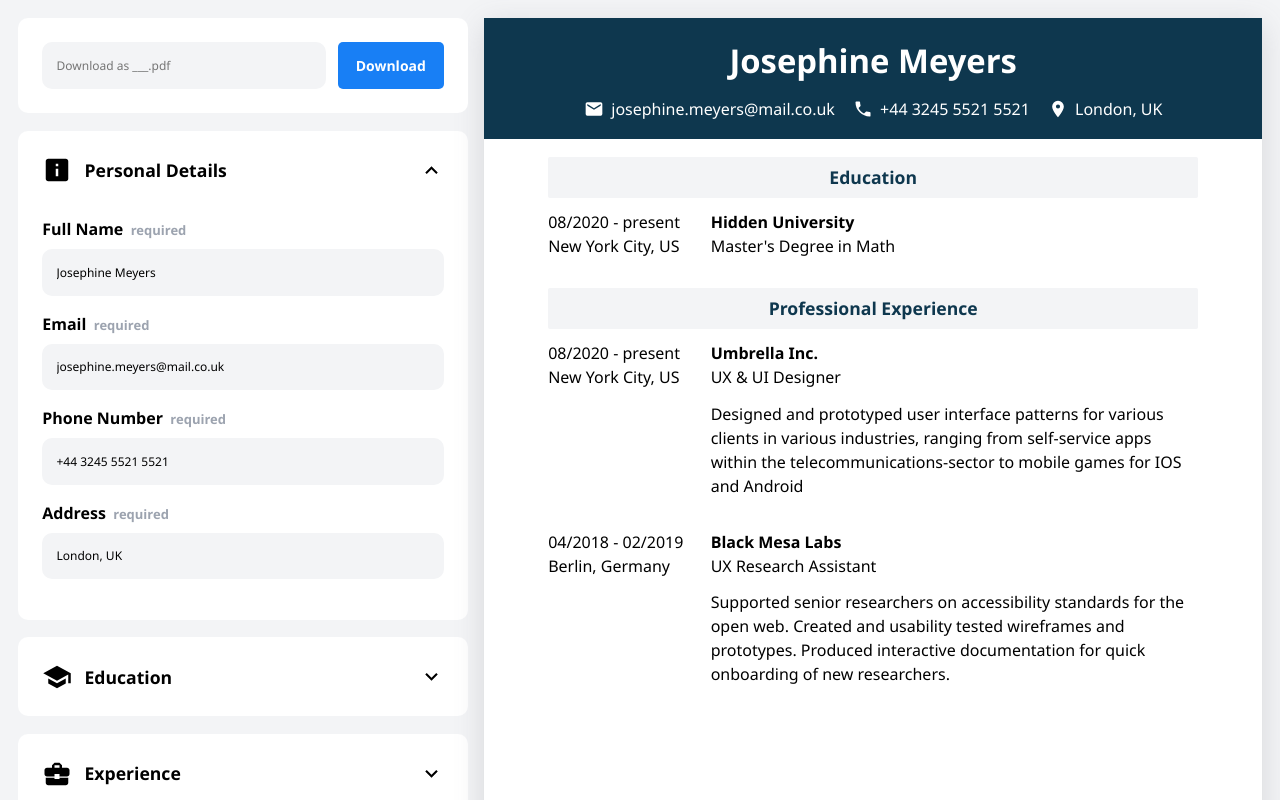
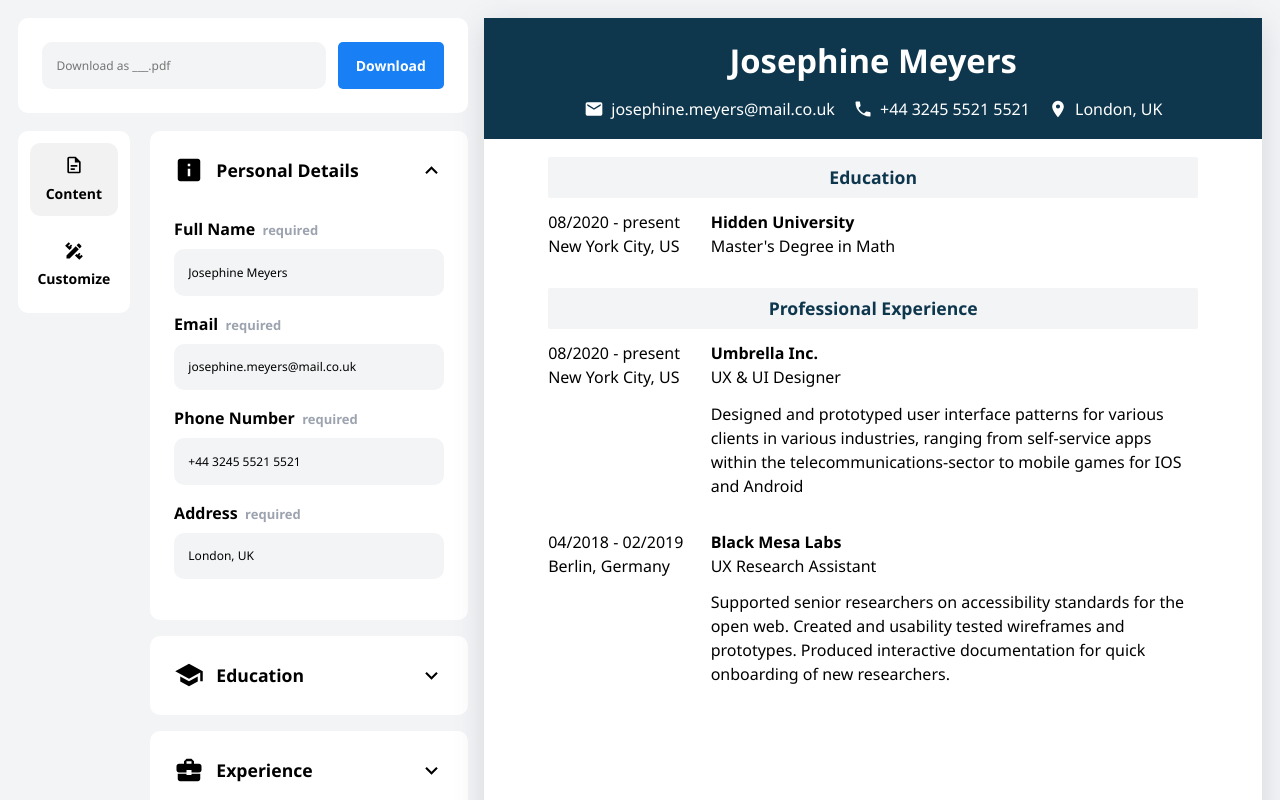
Before and after one commit to ahmadnourallah/CV-Builder, a React (Vite) app: page / in a window 1280 px wide. Shown: the top 800 px of the page. Built offline with nearby package versions, Linux system fonts and the light colour scheme.

Commit message:
Set up all components in Aside

```diff
--- a/src/components/aside/Aside.jsx
+++ b/src/components/aside/Aside.jsx
@@ -1,13 +1,11 @@
 import { useState } from "react";
-import { mdiInformationBox, mdiSchool, mdiBriefcaseVariant } from "@mdi/js";
+import Switcher from "../common/Switcher";
+import CollapsibleGroup from "./CollapsibleGroup";
 import DownloadPDFCard from "./DownloadPDFCard";
-import PersonalForm from "./PersonalForm";
-import Collapsible from "./Collapsible";
-import Switcher from "../common/Switcher";
-import CollapsibleList from "./CollapsibleList";
-import CollapsibleForm from "./CollapsibleForm";
+import AsideSwitchPanel from "./AsideSwitchPanel";
+import CustomizationGroup from "./CustomizationGroup";
 
-function Aside({ customs, CV, setCV }) {
+function Aside({ customs, setCustoms, CV, setCV }) {
 	const [activeIndex, setActiveIndex] = useState(0);
 
 	return (
@@ -20,60 +18,26 @@ function Aside({ customs, CV, setCV }) {
 		>
 			<DownloadPDFCard customs={customs} CV={CV} />
 
-			<Collapsible
-				title="Personal Details"
-				icon={mdiInformationBox}
-				index={0}
-				activeIndex={activeIndex}
-				setActiveIndex={setActiveIndex}
+			<div
+				className="asideColumns"
+				style={{
+					display: "flex",
+					gap: "calc(var(--gap-md) + var(--gap-sm))",
+				}}
 			>
-				<PersonalForm CV={CV} setCV={setCV} />
-			</Collapsible>
+				<AsideSwitchPanel
+					activeIndex={activeIndex}
+					setActiveIndex={setActiveIndex}
+				/>
 
-			<Collapsible
-				index={1}
-				icon={mdiSchool}
-				activeIndex={activeIndex}
-				setActiveIndex={setActiveIndex}
-				title="Education"
-			>
-				<Switcher>
-					<CollapsibleList
-						CV={CV}
-						setCV={setCV}
-						fieldKey="education"
-						buttonLabel="Education"
-					/>
-					<CollapsibleForm
-						fieldKey="education"
-						CV={CV}
-						setCV={setCV}
+				<Switcher externalIndex={activeIndex}>
+					<CollapsibleGroup CV={CV} setCV={setCV} />
+					<CustomizationGroup
+						customs={customs}
+						setCustoms={setCustoms}
 					/>
 				</Switcher>
-			</Collapsible>
-
-			<Collapsible
-				index={2}
-				icon={mdiBriefcaseVariant}
-				activeIndex={activeIndex}
-				setActiveIndex={setActiveIndex}
-				title="Experience"
-			>
-				<Switcher>
-					<CollapsibleList
-						CV={CV}
-						setCV={setCV}
-						fieldKey="experience"
-						buttonLabel="Experience"
-					/>
-					<CollapsibleForm
-						fieldKey="experience"
-						CV={CV}
-						setCV={setCV}
-						showDescriptionField={true}
-					/>
-				</Switcher>
-			</Collapsible>
+			</div>
 		</aside>
 	);
 }
```
